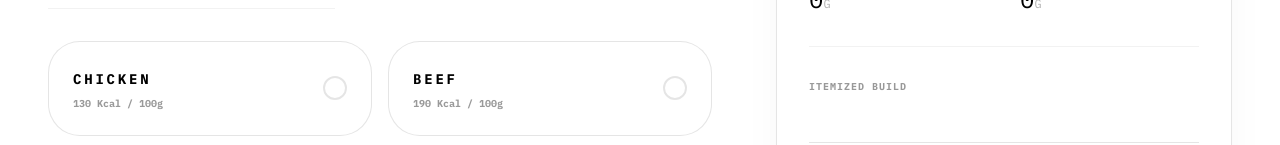
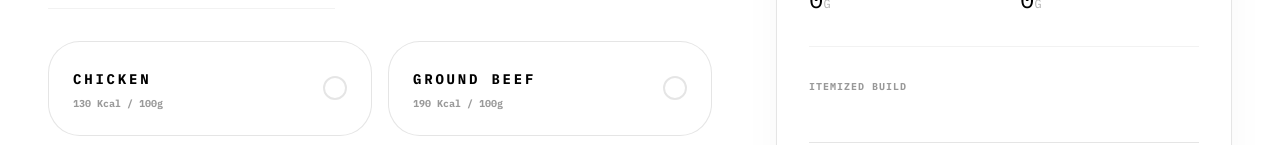
Before and after one commit to gitcipi/BYTELAB, a React (Vite) app: page /lab in a window 1280 px wide. Shown: the part 655-800 px from the top of the page. Built offline with nearby package versions, Linux system fonts and the light colour scheme.

Commit message:
feat: rename Beef to Ground Beef in Lab options

```diff
--- a/src/pages/Lab.tsx
+++ b/src/pages/Lab.tsx
@@ -171,7 +171,7 @@ const ByteLab = ({ currency: initialCurrency }: { currency: string }) => {
   const options = {
     protein: [
       { name: 'Chicken', p: 25, f: 3, c: 0, cal: 130, pricing: { 100: 1.0, 150: 1.5, 200: 2.0, 250: 2.5, 300: 3.0 } },
-      { name: 'Beef', p: 22, f: 12, c: 0, cal: 190, pricing: { 100: 1.6, 150: 2.4, 200: 3.2, 250: 4.0, 300: 4.8 } },
+      { name: 'Ground Beef', p: 22, f: 12, c: 0, cal: 190, pricing: { 100: 1.6, 150: 2.4, 200: 3.2, 250: 4.0, 300: 4.8 } },
       { name: 'Peeled Shrimps', p: 20, f: 1, c: 0, cal: 95, pricing: { 100: 1.8, 150: 2.7, 200: 3.6, 250: 4.5, 300: 5.4 } },
       { name: 'Tuna Saku', p: 26, f: 1, c: 0, cal: 116, pricing: { 100: 2.0, 150: 3.0, 200: 4.0, 250: 5.0, 300: 6.0 } },
       { name: 'Canned Tuna', p: 24, f: 1, c: 0, cal: 110, pricing: { 100: 1.2, 150: 1.8, 200: 2.4, 250: 3.0, 300: 3.6 } },
```
